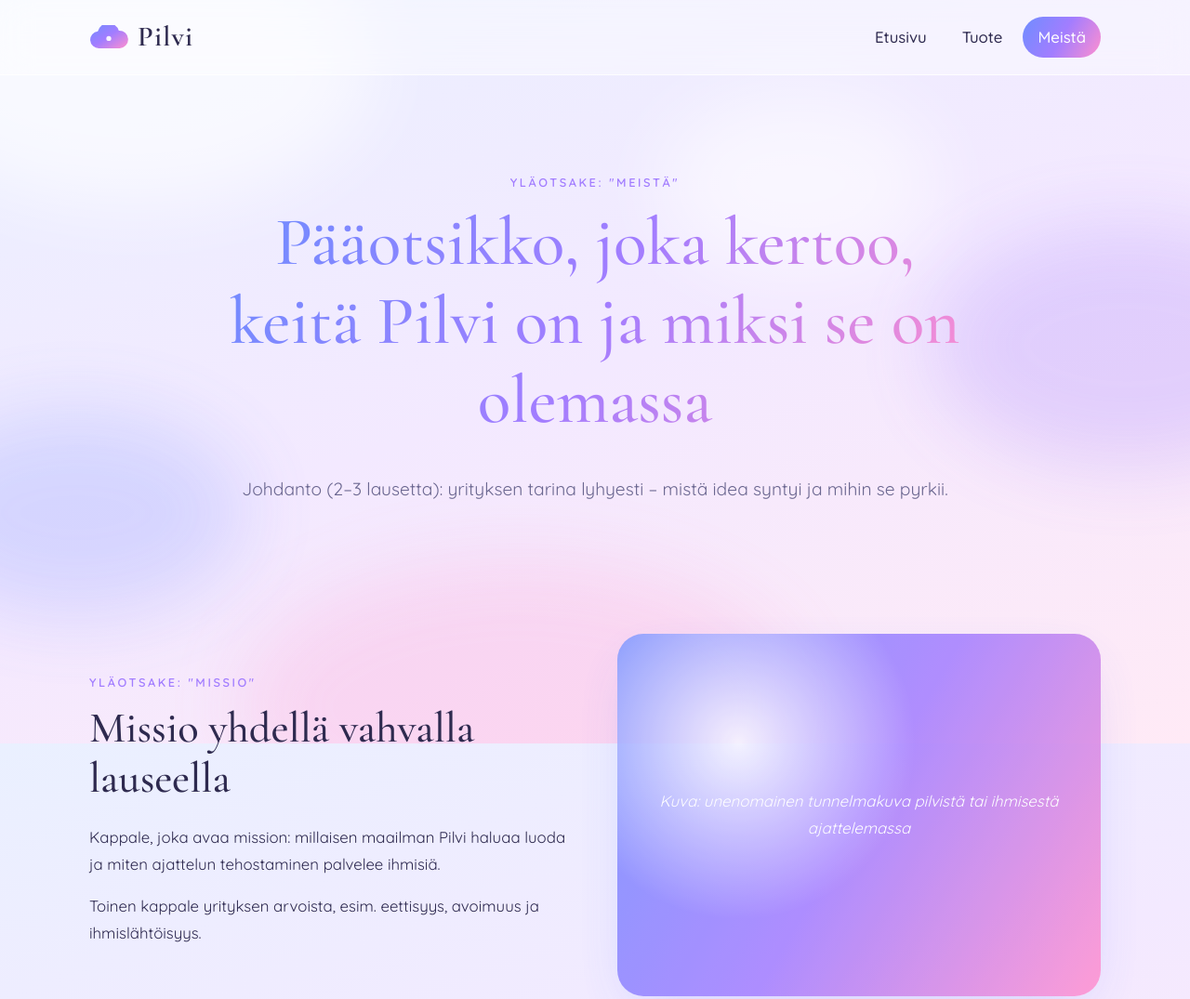
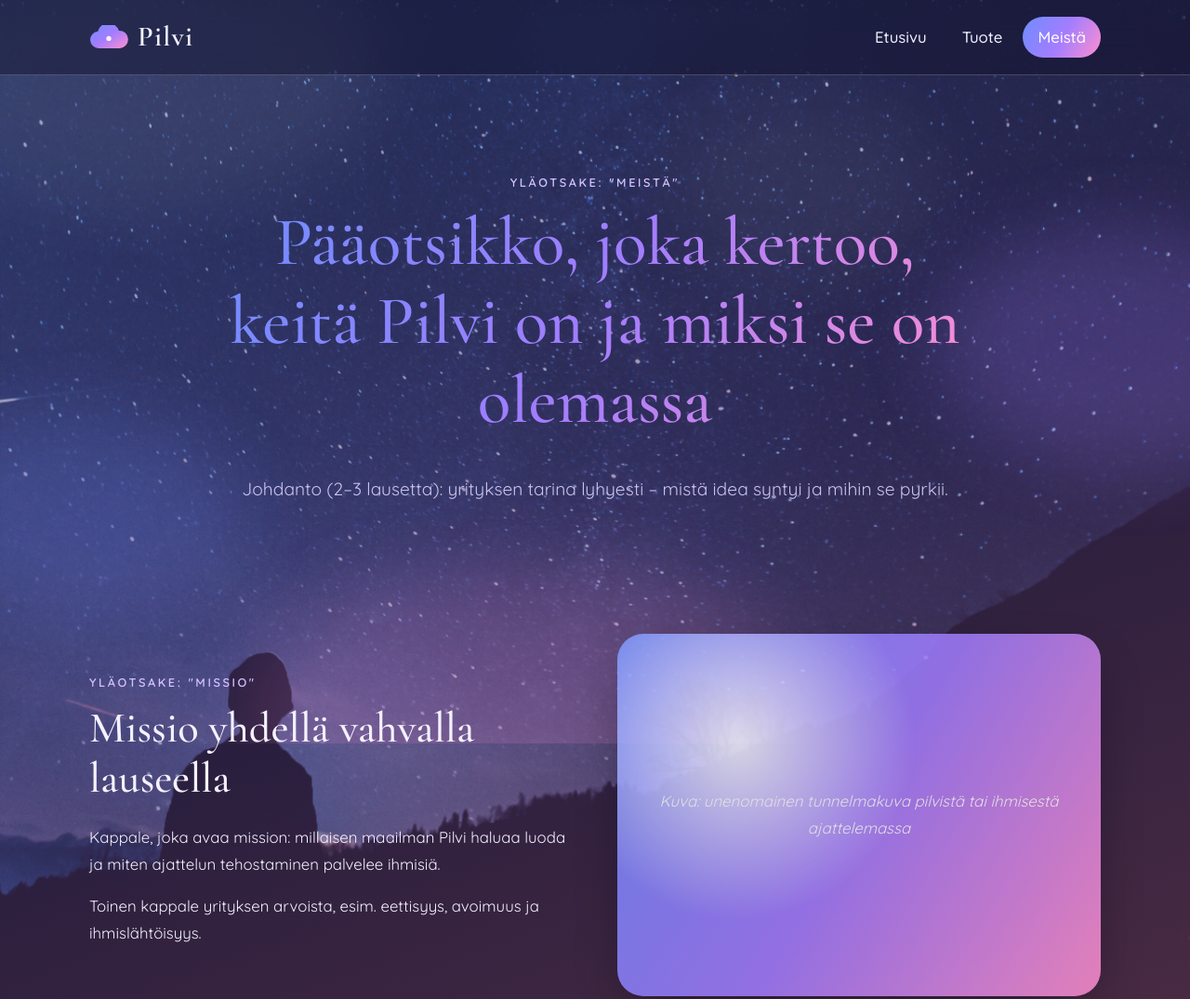
Before and after one commit to Makuvoi/kuvisdiplomi, a plain HTML site: page about.html in a window 1280 px wide. Shown: the top 1075 px of the page at 93% size. Drawn offline with nearby package versions, Linux system fonts and the light colour scheme; animation ran at ten frames a second.

Commit message:
Parallaksitaustakuva ja tumma yötaivasilme
Klemen Vrankarin tähtitaivaskuva (Unsplash) liukuu taustalla
hitaammin kuin sisältö. Värit muutettu tummaan taustaan sopiviksi.

Co-Authored-By: Claude Opus 5.5 <noreply@anthropic.com>

```diff
--- a/about.html
+++ b/about.html
@@ -11,6 +11,7 @@
   <link rel="stylesheet" href="style.css">
 </head>
 <body>
+  <div class="tausta" aria-hidden="true"></div>
   <div class="pilvet" aria-hidden="true">
     <span class="pilvi pilvi--1"></span>
     <span class="pilvi pilvi--2"></span>
@@ -194,6 +195,7 @@
       </div>
     </div>
     <p class="alatunniste__pohja ph">Tekijänoikeusrivi ja maininta siitä, että Pilvi on fiktiivinen yritys</p>
+    <p class="kuvakrediitti">Taustakuva: <a href="https://unsplash.com/photos/lcT_p8kLCsc">Klemen Vrankar / Unsplash</a></p>
   </footer>
 
   <script src="script.js"></script>
--- a/script.js
+++ b/script.js
@@ -1,4 +1,30 @@
 // Pilvi – pieni yhteinen skripti (ei backendiä)
+
+// Parallaksitausta: kuva liukuu ylöspäin hitaammin kuin sivun sisältö.
+// Sivun alussa näkyy kuvan yläosa (tähtitaivas), lopussa alaosa (siluetti).
+const tausta = document.querySelector(".tausta");
+
+if (tausta && !window.matchMedia("(prefers-reduced-motion: reduce)").matches) {
+  let odottaa = false;
+
+  const paivitaTausta = () => {
+    const vieritettava = document.documentElement.scrollHeight - window.innerHeight;
+    const edistys = vieritettava > 0 ? Math.min(1, Math.max(0, window.scrollY / vieritettava)) : 0;
+    const liikevara = tausta.offsetHeight - window.innerHeight;
+    tausta.style.transform = `translate3d(0, ${-edistys * liikevara}px, 0)`;
+    odottaa = false;
+  };
+
+  window.addEventListener("scroll", () => {
+    if (!odottaa) {
+      odottaa = true;
+      requestAnimationFrame(paivitaTausta);
+    }
+  }, { passive: true });
+
+  window.addEventListener("resize", paivitaTausta);
+  paivitaTausta();
+}
 
 // Osiot ilmestyvät pehmeästi, kun ne vieritetään näkyviin
 const ilmestyvat = document.querySelectorAll(".ilmesty");
--- a/style.css
+++ b/style.css
@@ -12,11 +12,14 @@
   --violetti: #a27dff;
   --pinkki: #ff8fcf;
 
-  --teksti: #2e2a4f;
-  --teksti-hento: #6b6790;
-  --lasi: rgba(255, 255, 255, 0.55);
-  --lasi-reuna: rgba(255, 255, 255, 0.8);
-  --varjo: 0 20px 60px -20px rgba(111, 141, 255, 0.35);
+  --yo: #0d0c24;
+  --teksti: #f4f1ff;
+  --teksti-hento: #c9c3ee;
+  --lasi: rgba(255, 255, 255, 0.08);
+  --lasi-reuna: rgba(255, 255, 255, 0.2);
+  --varjo: 0 20px 60px -20px rgba(5, 4, 25, 0.7);
+
+  color-scheme: dark;
 
   --liuku: linear-gradient(120deg, var(--sininen), var(--violetti) 50%, var(--pinkki));
   --liuku-pehmea: linear-gradient(160deg, var(--taivas-1), var(--taivas-2) 50%, var(--taivas-3));
@@ -36,8 +39,7 @@ body {
   font-size: 1.05rem;
   line-height: 1.7;
   color: var(--teksti);
-  background: var(--liuku-pehmea);
-  background-attachment: fixed;
+  background: var(--yo);
   overflow-x: hidden;
 }
 
@@ -54,7 +56,7 @@ h3 { font-size: 1.55rem; }
 
 p { margin: 0 0 1em; }
 
-a { color: var(--violetti); }
+a { color: #c7b3ff; }
 
 img { max-width: 100%; display: block; }
 
@@ -64,6 +66,24 @@ img { max-width: 100%; display: block; }
   -webkit-background-clip: text;
   background-clip: text;
   color: transparent;
+}
+
+/* ---------- Parallaksitaustakuva ----------
+   Kuva on sivua korkeampi ja liukuu script.js:n ohjaamana
+   hitaammin kuin muu sisältö. */
+.tausta {
+  position: fixed;
+  top: 0;
+  left: 0;
+  right: 0;
+  height: 140vh;
+  z-index: -2;
+  pointer-events: none;
+  background:
+    linear-gradient(160deg, rgba(111, 141, 255, 0.28), rgba(162, 125, 255, 0.2) 50%, rgba(255, 143, 207, 0.28)),
+    linear-gradient(rgba(13, 12, 36, 0.35), rgba(13, 12, 36, 0.35)),
+    url("kuvat/klemen-vrankar-lcT_p8kLCsc-unsplash.jpg") 20% 100% / cover no-repeat;
+  will-change: transform;
 }
 
 /* ---------- Taustan leijuvat pilvet ---------- */
@@ -83,11 +103,11 @@ img { max-width: 100%; display: block; }
   animation: leiju 28s ease-in-out infinite alternate;
 }
 
-.pilvi--1 { width: 520px; height: 300px; top: -80px;  left: -120px; background: rgba(255, 255, 255, 0.9); }
-.pilvi--2 { width: 420px; height: 260px; top: 30%;    right: -140px; background: rgba(162, 125, 255, 0.35); animation-duration: 34s; }
-.pilvi--3 { width: 600px; height: 320px; bottom: -120px; left: 20%; background: rgba(255, 143, 207, 0.3); animation-duration: 40s; }
-.pilvi--4 { width: 360px; height: 220px; top: 55%;    left: -100px; background: rgba(111, 141, 255, 0.3); animation-duration: 31s; }
-.pilvi--5 { width: 300px; height: 200px; top: 12%;    left: 55%;   background: rgba(255, 255, 255, 0.8); animation-duration: 26s; }
+.pilvi--1 { width: 520px; height: 300px; top: -80px;  left: -120px; background: rgba(255, 255, 255, 0.1); }
+.pilvi--2 { width: 420px; height: 260px; top: 30%;    right: -140px; background: rgba(162, 125, 255, 0.3); animation-duration: 34s; }
+.pilvi--3 { width: 600px; height: 320px; bottom: -120px; left: 20%; background: rgba(255, 143, 207, 0.22); animation-duration: 40s; }
+.pilvi--4 { width: 360px; height: 220px; top: 55%;    left: -100px; background: rgba(111, 141, 255, 0.25); animation-duration: 31s; }
+.pilvi--5 { width: 300px; height: 200px; top: 12%;    left: 55%;   background: rgba(255, 255, 255, 0.07); animation-duration: 26s; }
 
 @keyframes leiju {
   from { transform: translate(0, 0) scale(1); }
@@ -101,7 +121,7 @@ img { max-width: 100%; display: block; }
   z-index: 10;
   backdrop-filter: blur(16px);
   -webkit-backdrop-filter: blur(16px);
-  background: rgba(255, 255, 255, 0.4);
+  background: rgba(13, 12, 36, 0.4);
   border-bottom: 1px solid var(--lasi-reuna);
 }
 
@@ -149,7 +169,7 @@ img { max-width: 100%; display: block; }
   transition: background 0.3s;
 }
 
-.nav a:hover { background: rgba(255, 255, 255, 0.7); }
+.nav a:hover { background: rgba(255, 255, 255, 0.12); }
 
 .nav a[aria-current="page"] {
   background: var(--liuku);
@@ -177,7 +197,7 @@ main { display: block; }
   font-weight: 600;
   letter-spacing: 0.2em;
   text-transform: uppercase;
-  color: var(--violetti);
+  color: #d4c2ff;
   margin-bottom: 12px;
 }
 
@@ -405,7 +425,7 @@ figure.kortti { margin: 0; }
 .tuote--suositeltu {
   border: 2px solid transparent;
   background:
-    linear-gradient(rgba(255, 255, 255, 0.75), rgba(255, 255, 255, 0.75)) padding-box,
+    linear-gradient(rgba(30, 26, 72, 0.85), rgba(30, 26, 72, 0.85)) padding-box,
     var(--liuku) border-box;
 }
 
@@ -479,7 +499,7 @@ figure.kortti { margin: 0; }
   padding: 14px 18px;
   border-radius: 16px;
   border: 1px solid var(--lasi-reuna);
-  background: rgba(255, 255, 255, 0.7);
+  background: rgba(255, 255, 255, 0.1);
   font: inherit;
   color: var(--teksti);
   transition: border-color 0.2s, box-shadow 0.2s;
@@ -492,6 +512,8 @@ figure.kortti { margin: 0; }
   border-color: var(--violetti);
   box-shadow: 0 0 0 4px rgba(162, 125, 255, 0.2);
 }
+
+.kentta option { background: #1d1a45; color: var(--teksti); }
 
 .valinta {
   display: flex;
@@ -576,7 +598,7 @@ figure.kortti { margin: 0; }
 
 .aikajana__vuosi {
   font-weight: 700;
-  color: var(--violetti);
+  color: #d4c2ff;
 }
 
 /* ---------- Johtajat ---------- */
@@ -597,7 +619,7 @@ figure.kortti { margin: 0; }
   width: 100%;
   height: 100%;
   border-radius: 50%;
-  background: var(--liuku-pehmea);
+  background: rgba(20, 18, 52, 0.9);
   font-size: 0.75rem;
   font-style: italic;
   color: var(--teksti-hento);
@@ -606,7 +628,7 @@ figure.kortti { margin: 0; }
 }
 
 .henkilo__rooli {
-  color: var(--violetti);
+  color: #d4c2ff;
   font-weight: 600;
   margin-bottom: 12px;
 }
@@ -615,7 +637,7 @@ figure.kortti { margin: 0; }
 .alatunniste {
   margin-top: 60px;
   padding: 48px 16px 32px;
-  background: rgba(255, 255, 255, 0.35);
+  background: rgba(13, 12, 36, 0.5);
   border-top: 1px solid var(--lasi-reuna);
   backdrop-filter: blur(12px);
 }
@@ -635,14 +657,21 @@ figure.kortti { margin: 0; }
 .alatunniste ul { list-style: none; padding: 0; margin: 0; }
 .alatunniste li { margin-bottom: 6px; }
 .alatunniste a { color: var(--teksti-hento); text-decoration: none; }
-.alatunniste a:hover { color: var(--violetti); }
+.alatunniste a:hover { color: #d4c2ff; }
 
 .alatunniste__pohja {
   max-width: var(--leveys);
   margin: 32px auto 0;
   padding-top: 20px;
-  border-top: 1px solid rgba(255, 255, 255, 0.7);
+  border-top: 1px solid var(--lasi-reuna);
   font-size: 0.85rem;
+  color: var(--teksti-hento);
+  text-align: center;
+}
+
+.kuvakrediitti {
+  margin: 8px 0 0;
+  font-size: 0.8rem;
   color: var(--teksti-hento);
   text-align: center;
 }
```
Also changed, not shown: index.html (+2 -0 lines), tuote.html (+2 -0 lines), kuvat/klemen-vrankar-lcT_p8kLCsc-unsplash.jpg (added).
